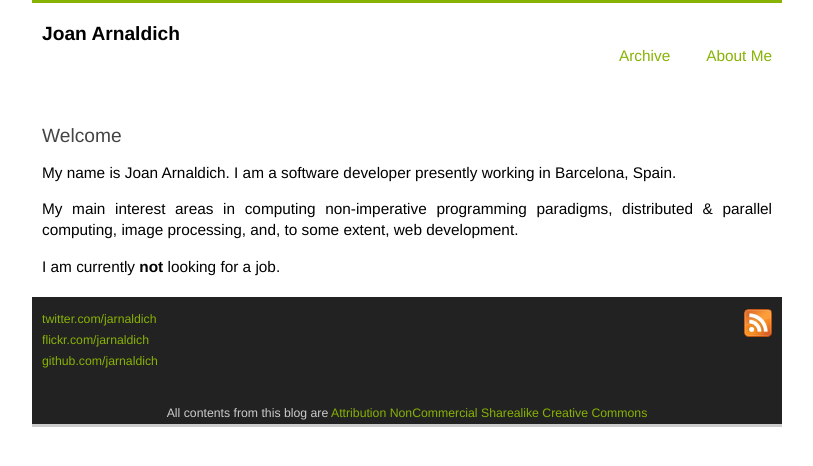
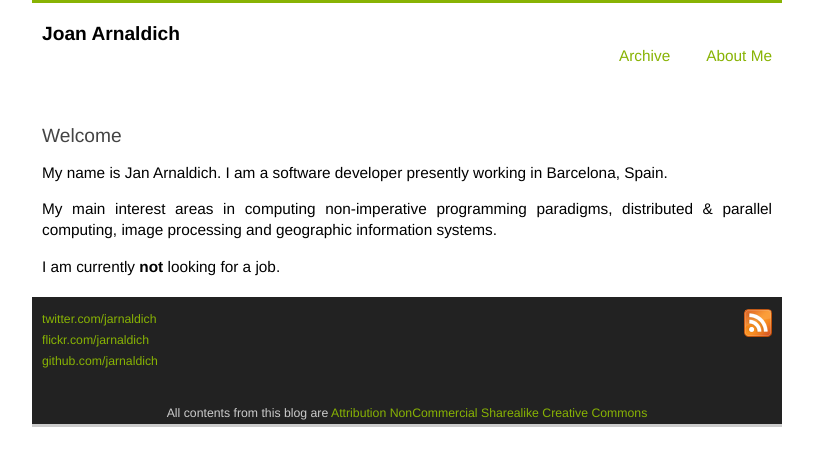
Before and after one commit to jarnaldich/jarnaldich.github.com, a Jekyll site: the page built from about.markdown, in a window 1280 px wide. Shown: the top 466 px of the page, without its empty margins (233-1046 px from the left). Built offline with Jekyll 4.4.1, drawn with Linux system fonts in a browser that asks for light colours.

Commit message:
s/Joan/Jan

```diff
--- a/about.markdown
+++ b/about.markdown
@@ -5,11 +5,11 @@ title: About me
 
 # Welcome
 
-My name is Joan Arnaldich. I am a software developer presently working
+My name is Jan Arnaldich. I am a software developer presently working
 in Barcelona, Spain.
 
 My main interest areas in computing non-imperative programming
-paradigms, distributed & parallel computing, image processing, and, to
-some extent, web development.
+paradigms, distributed & parallel computing, image processing and
+geographic information systems.
 
 I am currently *not* looking for a job.
```
